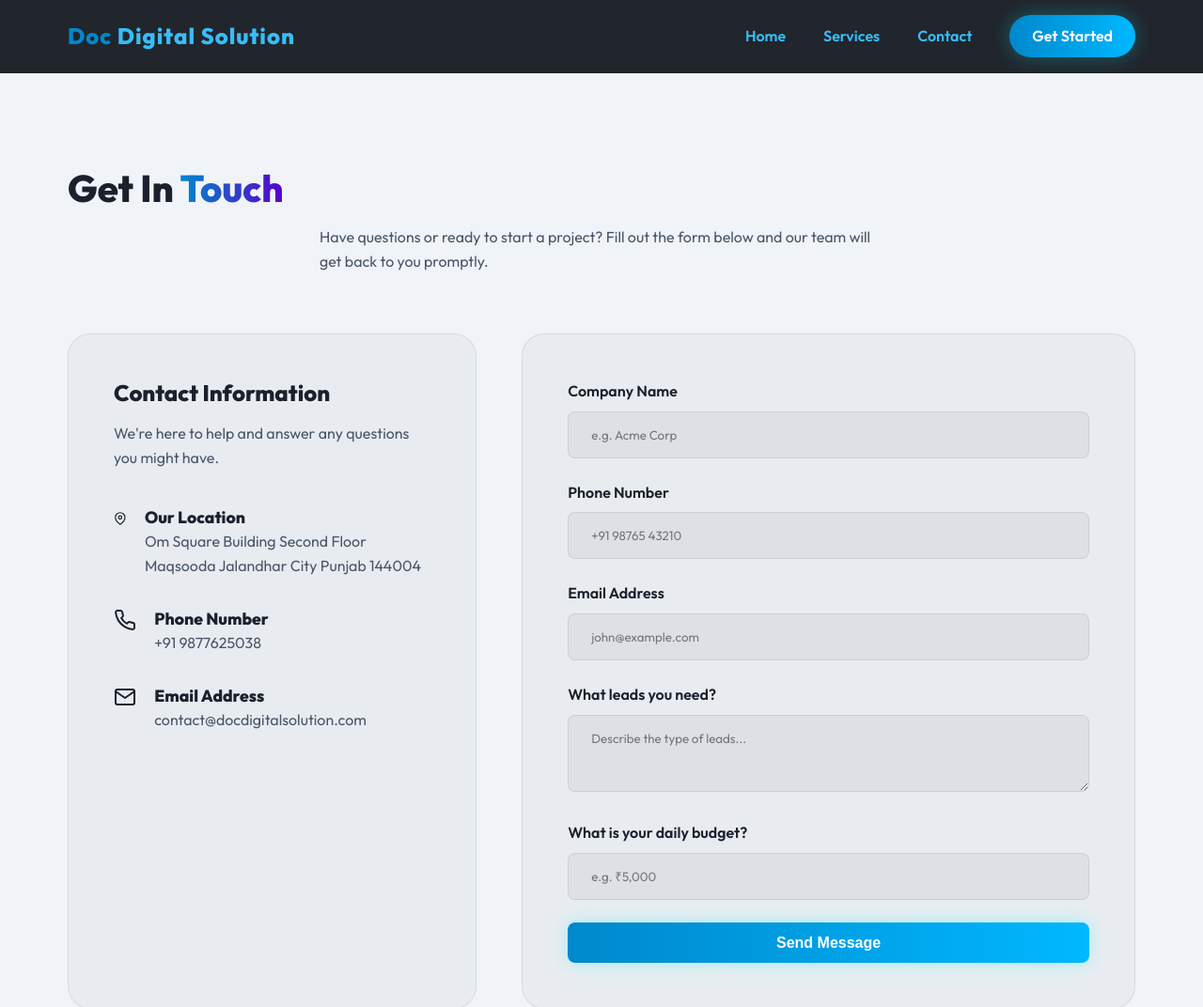
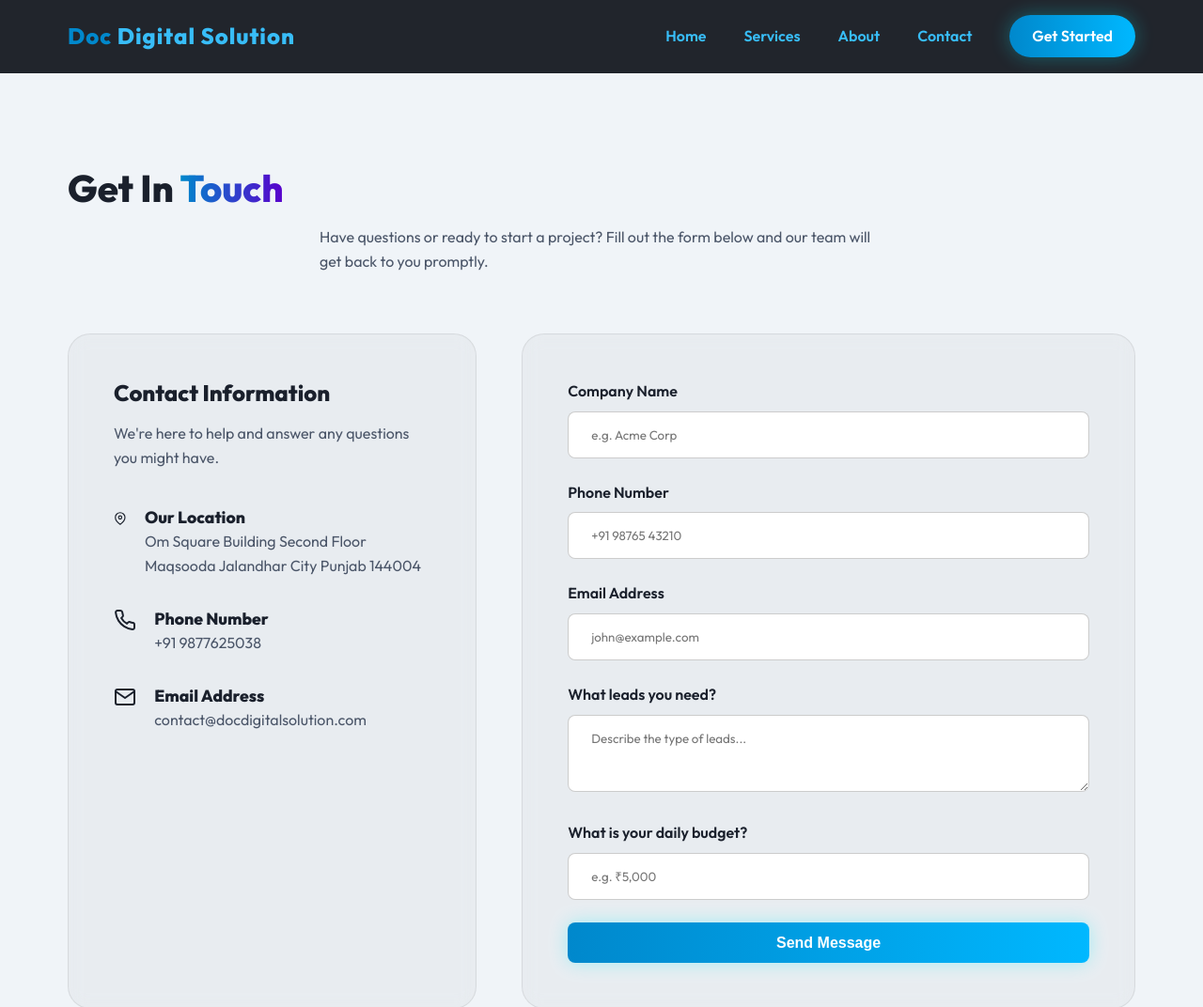
Before and after one commit to manndyjohnson-creator/Doc-Digital-Solution, a website: page contact.html in a window 1280 px wide. Shown: the top 1072 px of the page at 94% size. Drawn offline with nearby package versions, Linux system fonts and the light colour scheme.

Commit message:
Fix form contrast and add missing About link in contact page

```diff
--- a/contact.html
+++ b/contact.html
@@ -20,6 +20,7 @@
             <ul class="nav-links">
                 <li><a href="index.html">Home</a></li>
                 <li><a href="index.html#services">Services</a></li>
+                <li><a href="about.html">About</a></li>
                 <li><a href="contact.html">Contact</a></li>
                 <li><a href="contact.html" class="btn btn-primary nav-cta" style="color: white;">Get Started</a></li>
             </ul>
--- a/style.css
+++ b/style.css
@@ -662,9 +662,9 @@ footer {
     width: 100%;
     padding: 1rem 1.5rem;
     border-radius: 8px;
-    border: 1px solid var(--glass-border);
-    background: var(--input-bg);
-    color: var(--input-text);
+    border: 1px solid rgba(0,0,0,0.2);
+    background: #ffffff;
+    color: #000000;
     font-family: inherit;
     outline: none;
     transition: var(--transition);
```
